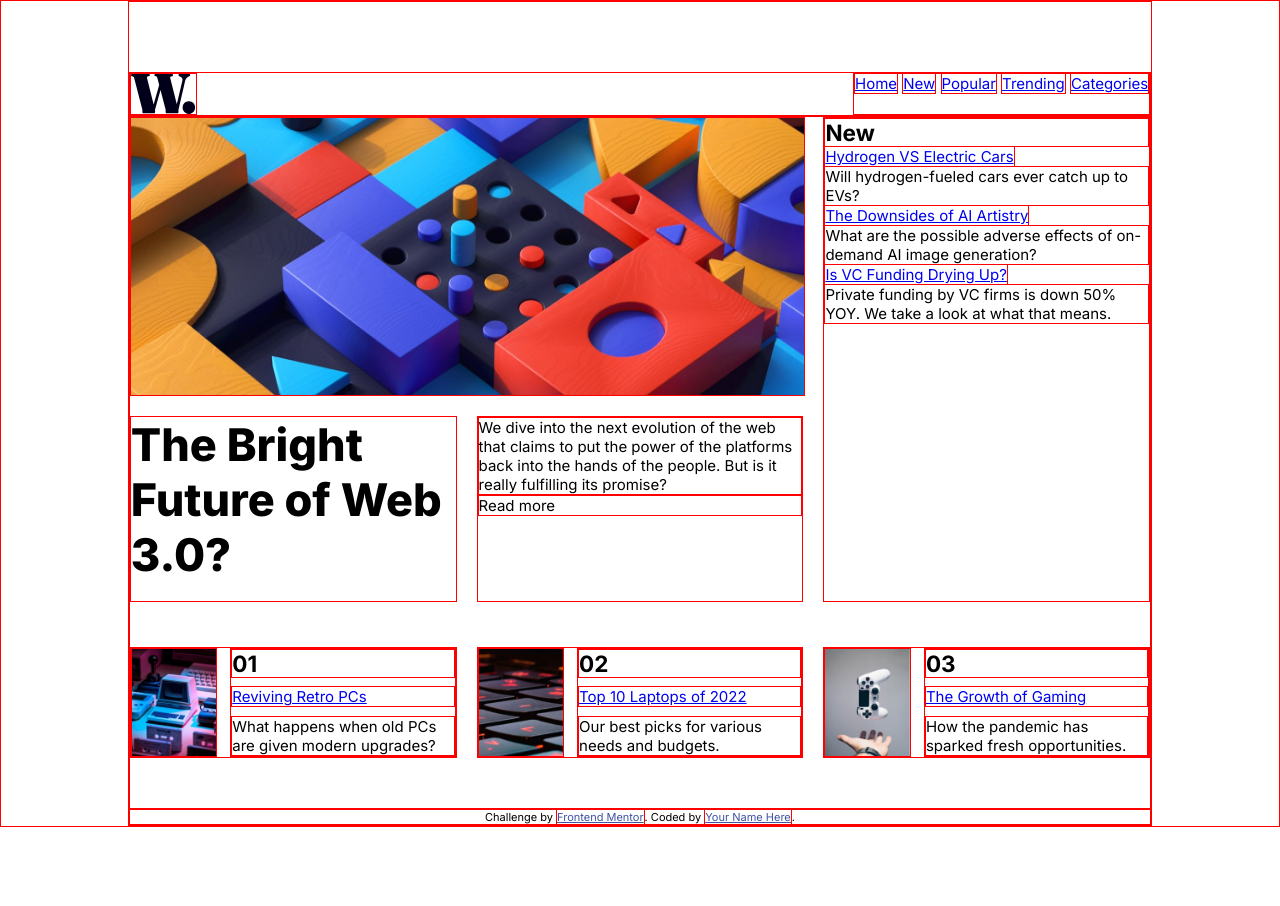
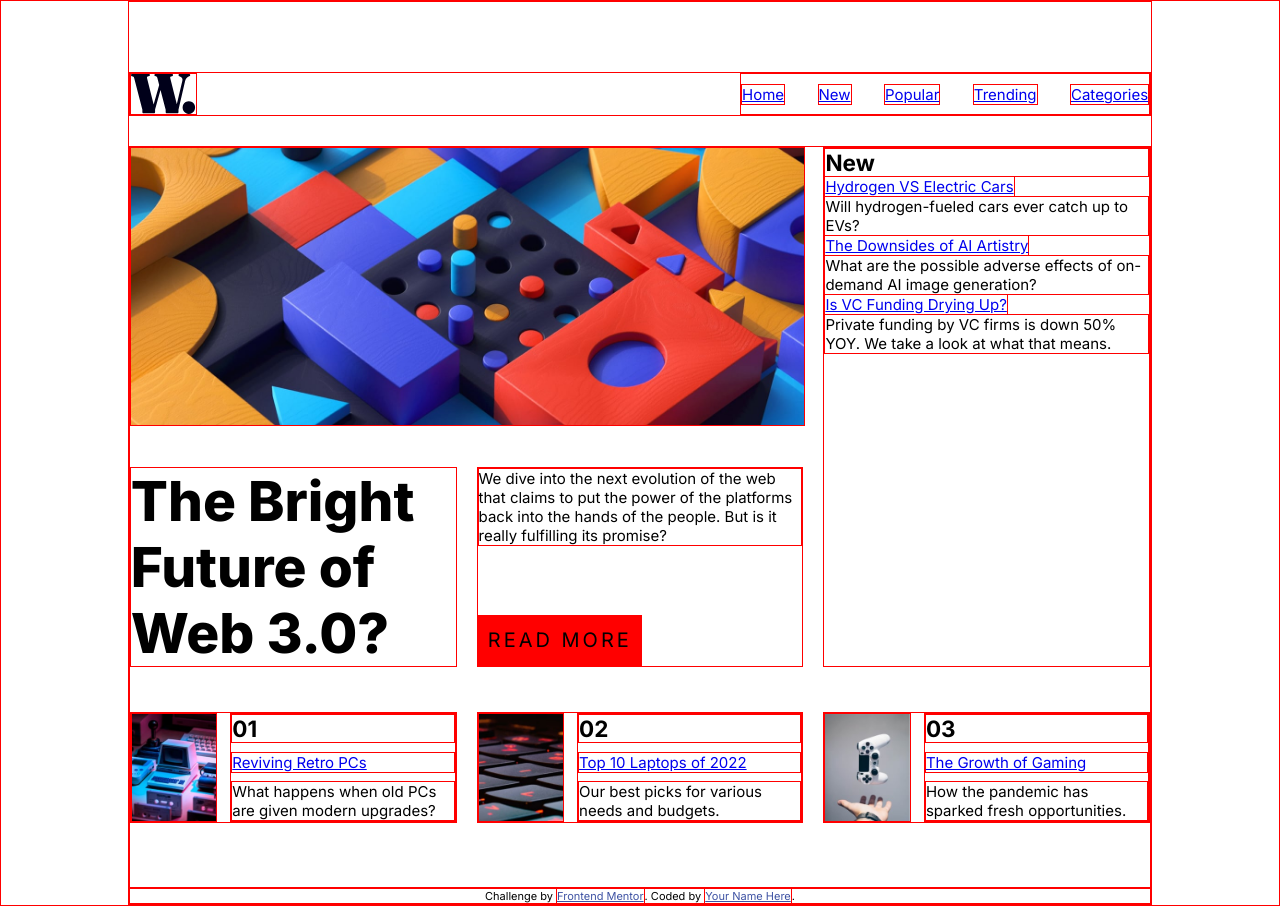
Before and after one commit to YippeYim/FM-02-news-homepage, a plain HTML site: page index.html in a window 1280 px wide. Before the commit the page ends 827 px from the top, so only its background shows below. Drawn offline with Linux system fonts and the light colour scheme.

Commit message:
align nav & readmore

```diff
--- a/index.html
+++ b/index.html
@@ -36,7 +36,7 @@
 
     <div class="readmore-box">
       <p>We dive into the next evolution of the web that claims to put the power of the platforms back into the hands of the people. But is it really fulfilling its promise?</p>
-      <div class="button">Read more</div>
+      <span class="button">READ MORE</span>
     </div>
 
     <div class="news-box">
--- a/style.css
+++ b/style.css
@@ -15,17 +15,24 @@
     border:1px solid red;
     margin:0px;
 }
-nav{
-    margin-top:70px;
-    display:flex;
-    justify-content: space-between;
-}
 body{
     width:80%;
     margin:auto;
     font-size:var(--pSize);
     font-family: 'Inter';
     font-weight: 400;
+}
+nav{
+    margin-top:70px;
+    margin-bottom:30px;
+    display:flex;
+    justify-content: space-between;
+}
+.menu{
+    width:40%;
+    display:flex;
+    justify-content: space-between;
+    align-items: center;
 }
 .container{
     height:100%;
@@ -38,16 +45,31 @@ body{
 #big{
     grid-column:1/3;
     grid-row:1/2;
+    overflow:hidden;
 }
 .container > h1 {
     grid-column: 1/2;
     grid-row:2/3;
     font-weight:800;
-    font-size:45px;
+    font-size:55px;
 }
 .readmore-box{
     grid-column:2/3;
     grid-row:2/3;
+    display:flex;
+    flex-direction: column;
+    justify-content: space-between;
+}
+.button{
+    background-color:red;
+
+    font-size: 20px;
+    display:flex;
+    width:50%;
+    height:25%;
+    justify-content: center;
+    align-items: center;
+    letter-spacing: 3px;
 }
 
 .news-box{
```
